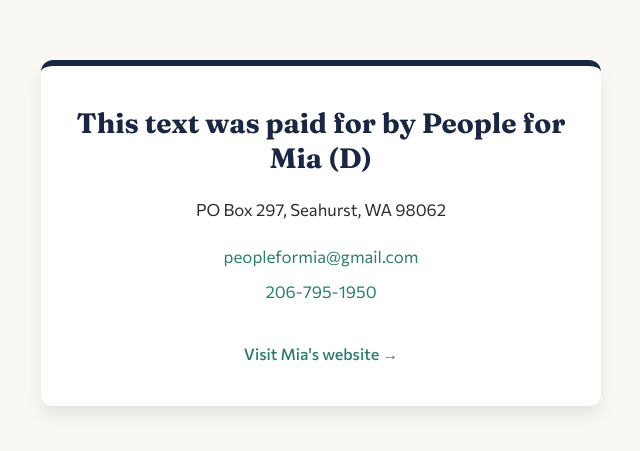
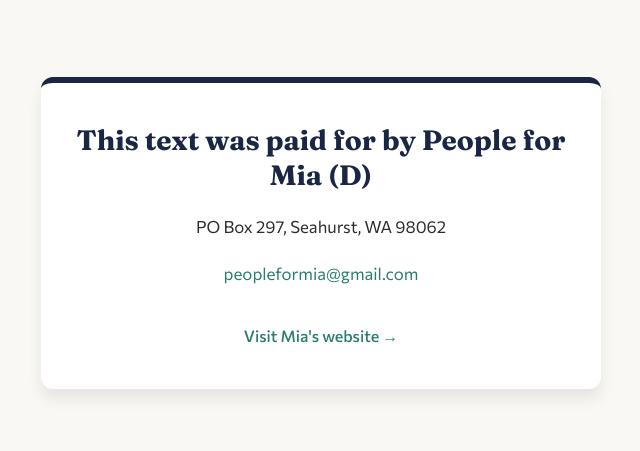
Before and after one commit to johnwyble/electmiagregerson, a website: page 1/index.html in a window 1280 px wide. Shown: the part 167-618 px from the top of the page, without its empty margins (319-959 px from the left). Drawn offline with Linux system fonts and the light colour scheme.

Commit message:
Update index.html

```diff
--- a/1/index.html
+++ b/1/index.html
@@ -51,7 +51,6 @@
         <p>PO Box 297, Seahurst, WA 98062</p>
         <div class="contact">
             <p><a href="mailto:peopleformia@gmail.com">peopleformia@gmail.com</a></p>
-            <p><a href="tel:+12067951950">206-795-1950</a></p>
         </div>
         <a class="home" href="/">Visit Mia's website &rarr;</a>
     </main>
```
